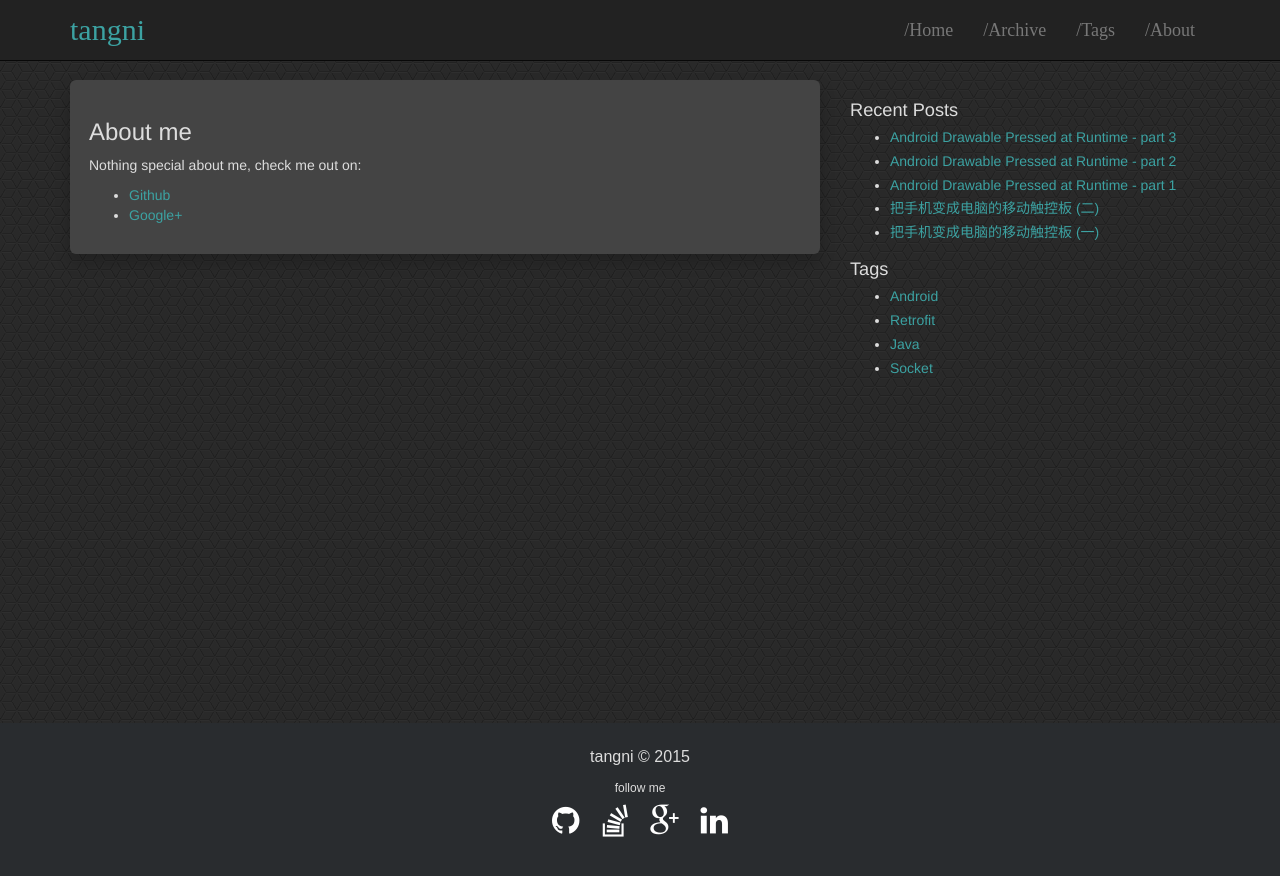
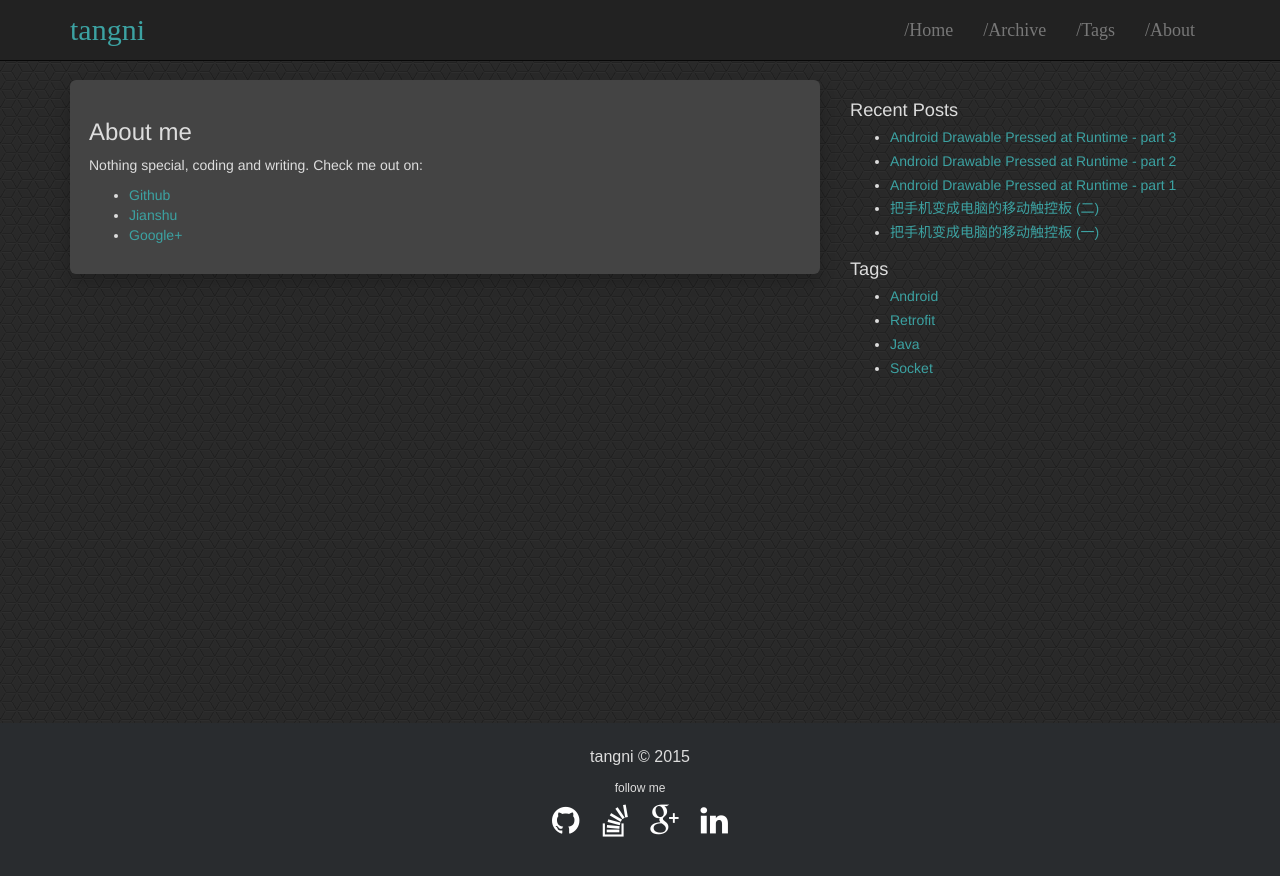
Before and after one commit to t-gao/t-gao.github.io, a Jekyll site: the page built from about.md, in a window 1280 px wide. Shown: the top 876 px of the page. Built offline with Jekyll 4.4.1, drawn with Linux system fonts in a browser that asks for light colours.

Commit message:
edit about

```diff
--- a/about.md
+++ b/about.md
@@ -6,7 +6,8 @@ title: About
 
 ### About me
 
-Nothing special about me, check me out on:
+Nothing special, coding and writing. Check me out on:
 
 * [Github](https://github.com/t-gao)
+* [Jianshu](http://www.jianshu.com/users/4d213b044373)
 * [Google+](https://plus.google.com/u/0/108067432863444475775)
```
